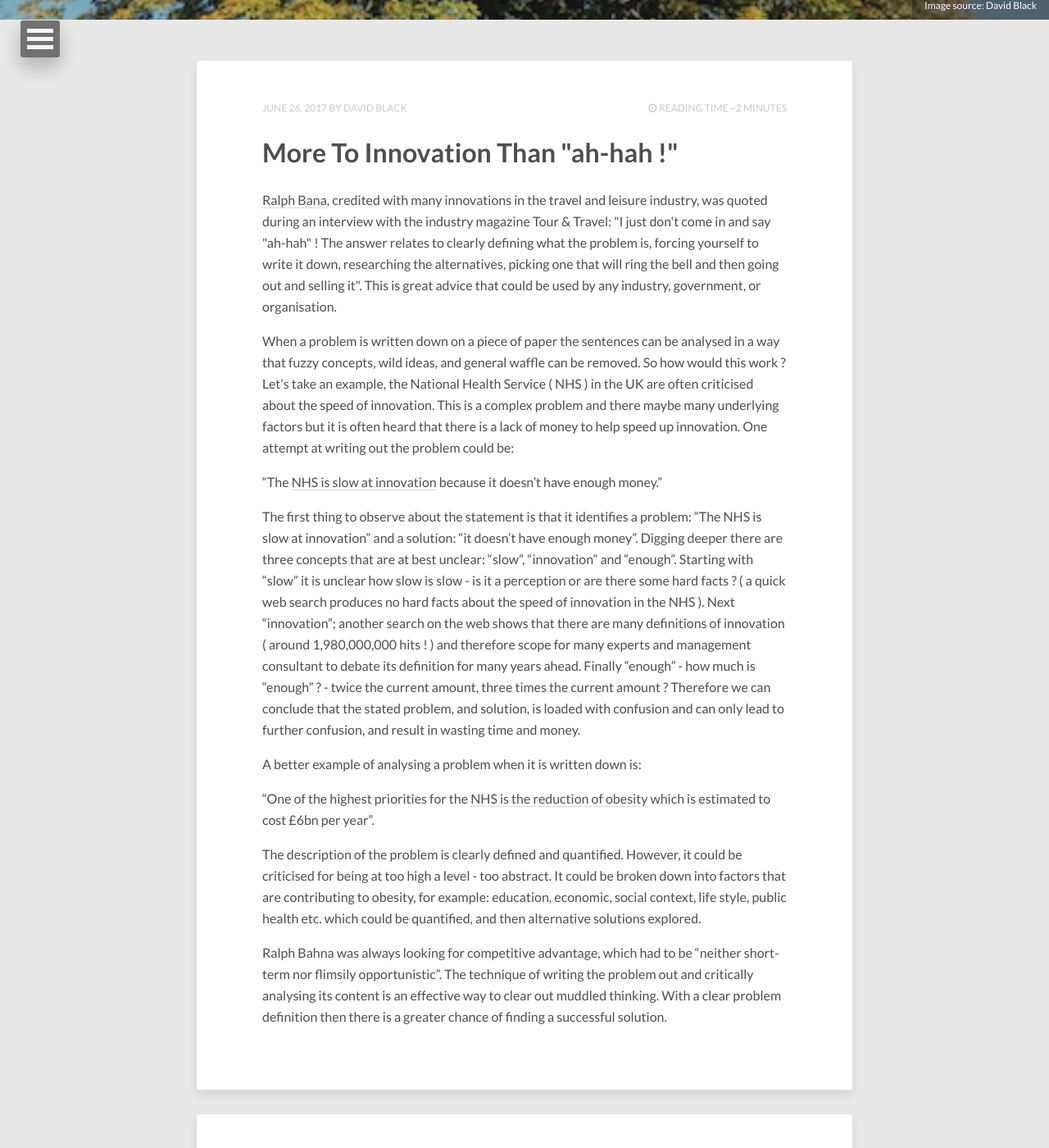
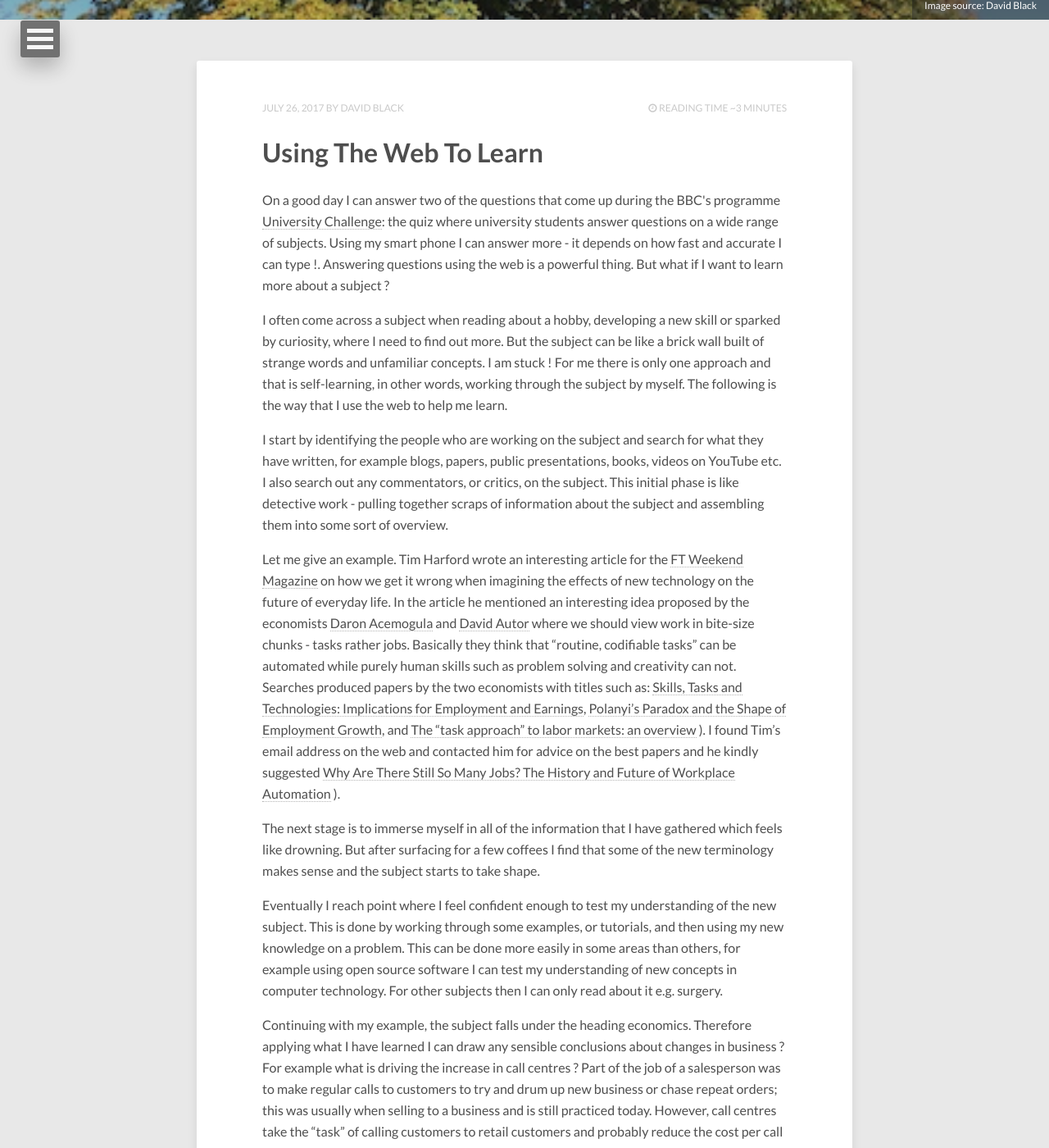
Before and after one commit to dtinblack/dtinblack.github.io, a Jekyll site: the page built from index.html, in a window 1280 px wide and 1400 px high, scrolled down 376 px. Shown: the whole window at 82% size. Built offline with Jekyll 4.4.1, drawn with Linux system fonts in a browser that asks for light colours; nearby versions of some CDN libraries; the list of posts is cut into pages by our own code; some of the changed text lies outside the part shown.

Commit message:
july 2017 post

```diff
--- /dev/null
+++ b/_posts/2017-07-26-learn-to-learn.md
@@ -0,0 +1,32 @@
+---
+layout: post
+title: Using The Web To Learn
+description: "Advice on using the web to learn about a subject"
+modified: 2016-11-26
+tags: [Learning, Self-Learning, WWW, BBC]
+---
+
+<p>On a good day I can answer two of the questions that come up during the BBC's programme <a href="http://www.bbc.co.uk/programmes/b006t6l0">University Challenge</a>:
+the quiz where university students answer questions on a wide range of subjects. Using my smart phone I can answer more - it depends on how fast and accurate I can type !. Answering questions using the web is a powerful thing. But what if I want to learn more about a subject ?
+</p>
+
+I often come across a subject when reading about a hobby, developing a new skill or sparked by curiosity, where I need to find out more. But the subject can be like a brick wall built of strange words and unfamiliar concepts. I am stuck !  For me there is only one approach and that is self-learning, in other words, working through the subject by myself. The following is the way that I use the web to help me learn.
+
+I start by identifying the people who are working on the subject and
+search for what they have written, for example blogs, papers, public presentations, books,
+videos on YouTube etc.  I also search out any commentators, or critics, on the
+subject. This initial phase is like detective work - pulling together scraps of information about the subject and assembling them into some sort of overview.
+
+Let me give an example. Tim Harford wrote an interesting article for the [FT Weekend Magazine](https://www.ft.com/content/32c31874-610b-11e7-8814-0ac7eb84e5f1) on how we get it wrong when imagining the effects of new technology on the future of everyday life. In the article he mentioned an interesting idea proposed by the economists [Daron Acemogula](https://economics.mit.edu/faculty/acemoglu) and [David Autor](https://economics.mit.edu/faculty/dautor) where we should view work in bite-size chunks - tasks rather jobs. Basically they think that "routine, codifiable tasks"  can be automated while purely human skills such as problem solving and creativity can not. Searches produced papers by the two economists with titles such as: [Skills, Tasks and Technologies: Implications for Employment and Earnings](https://economics.mit.edu/files/5571),  [Polanyi’s Paradox and the Shape of Employment Growth](https://economics.mit.edu/files/9835), and [The “task approach” to labor markets: an overview](https://economics.mit.edu/files/11596) ). I found Tim's email address on the web and contacted him for advice on the best papers and he kindly suggested [Why Are There Still So Many Jobs? The History and Future of Workplace Automation](http://pubs.aeaweb.org/doi/pdfplus/10.1257/jep.29.3.3) ).
+
+The next stage is to immerse myself in all of the information that I have gathered which
+feels like drowning. But after surfacing for a few coffees I find that some of the new terminology makes sense and the subject starts to take shape.
+
+Eventually I reach point where I feel confident enough to test my understanding of the new subject. This is done by working through some examples, or tutorials, and then using my new knowledge on a problem. This can be done more easily in some areas than others, for example using open source software I can test my understanding of new concepts in computer technology. For other subjects then I can only read about it e.g. surgery.
+
+Continuing with my example, the subject falls under the heading economics. Therefore applying what I have learned I can draw any sensible conclusions about changes in business ? For example what is driving the increase in call centres ? Part of the job of a salesperson was to make regular calls to customers to try and drum up new business or chase repeat orders; this was usually when selling to a business and is still practiced today. However, call centres take the "task" of calling customers to retail customers and probably reduce the cost per call due to centralisation of the task. Not a rigorous conclusion but the start of a few interesting thoughts.
+
+What I have described above is the first step.  To gain a greater level of expertise in a subject can take many years: there is a debate raging on the web that suggests that around [10000](http://www.bbc.co.uk/news/magazine-26384712)
+hours is required to gain a high level of expertise in a subject which is a long time but exploring a new subject is the fun of learning.
+
+Next time I sit down to watch University Challenge I hope too have gained more knowledge from my self-learning so that I can answer more than my usual couple of questions - if not I can always access  the web !
--- a/about/index.md
+++ b/about/index.md
@@ -9,7 +9,12 @@ comments: false
 modified: 2016-12-26
 ---
 
-Over the years of writing posts I have gathered tips and other resources that I have found helpful - see [Writing Lessons](/assets/md/writing-lessons).
+<p>
+I enjoy writing, and although I struggle with each sentence, to express a thought clearly gives me a sense of achievement. Better still is when a reader understands what I am trying to say.
+</p>
+
+
+Over the years of writing posts I have gathered advice and other resources that I have found helpful in improving my writing - see [writing resources](/assets/md/writing-resources).
 
 This blog uses the <a href="http://www.google.co.uk/analytics/">Google Analytics</a> service to better understand how people are accessing the site. This information is collected in an anonymous form and includes the number of visitors to the site.
 
```
Also changed, not shown: assets/md/writing-resources.md (renamed from assets/md/writing-lessons.md), 1 other file.
